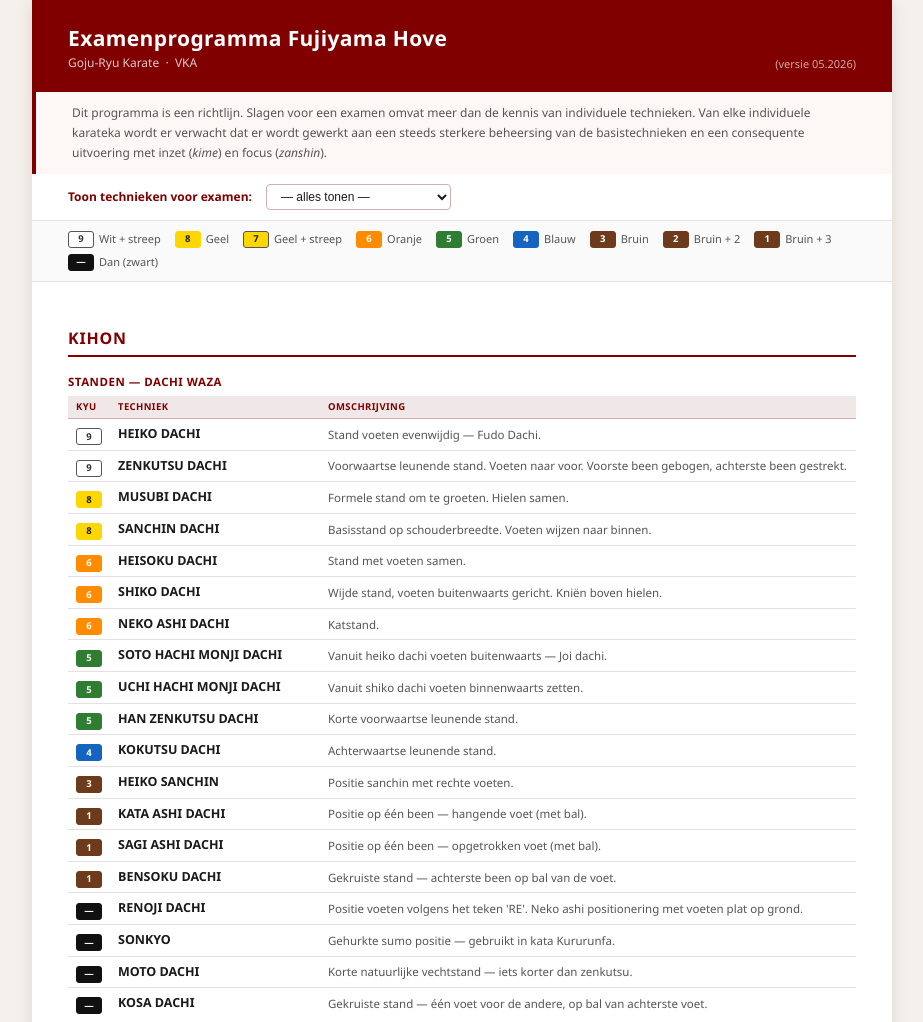
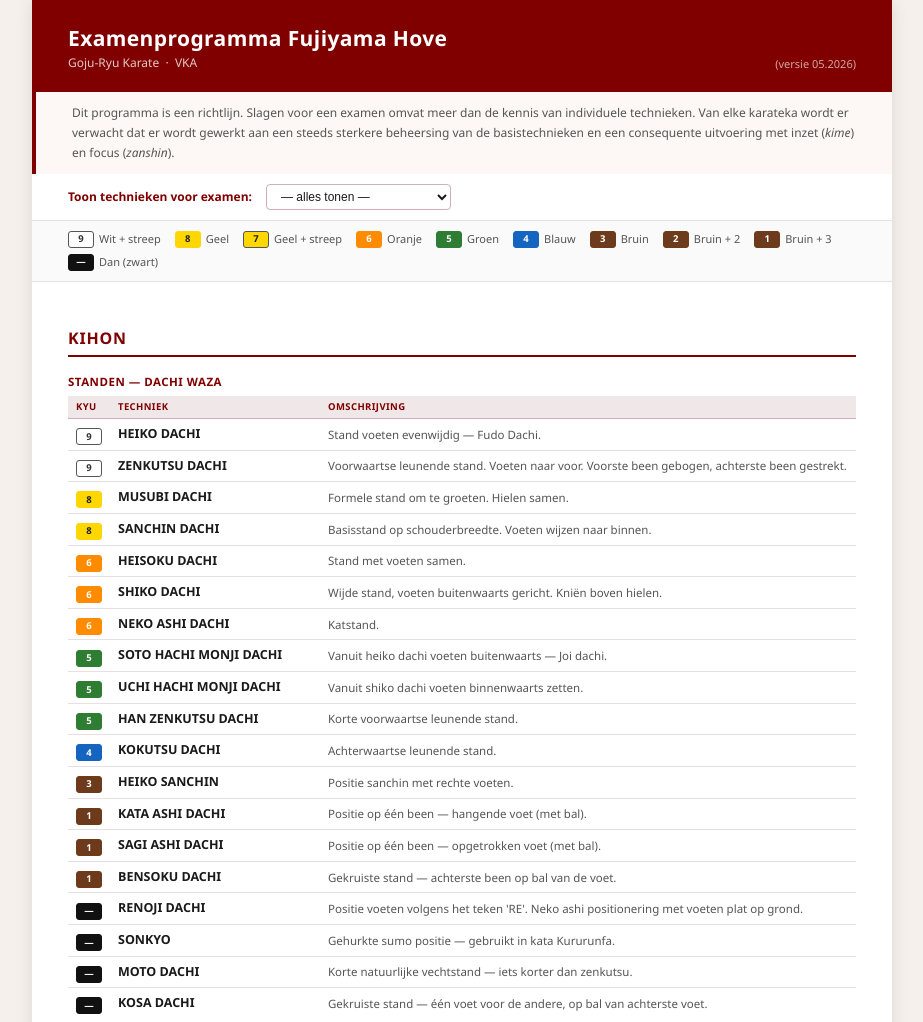
Before and after one commit to damagalis/fujiquiz, a website: page programma.html in a window 1280 px wide. Shown: the top 1022 px of the page, without its empty margins (178-1101 px from the left). Drawn offline with Linux system fonts and the light colour scheme.

Commit message:
tekst aanpassing

```diff
--- a/programma.html
+++ b/programma.html
@@ -285,7 +285,7 @@ footer {
 
 <div class="intro">
   Dit programma is een richtlijn. Slagen voor een examen omvat meer dan de kennis van individuele technieken.
-  Van elke individuele karateka wordt er verwacht dat er wordt gewerkt aan een steeds sterkere beheersing
+  Van elke karateka wordt er verwacht dat er wordt gewerkt aan een steeds sterkere beheersing
   van de basistechnieken en een consequente uitvoering met inzet (<em>kime</em>) en focus (<em>zanshin</em>).
 </div>
 
```
